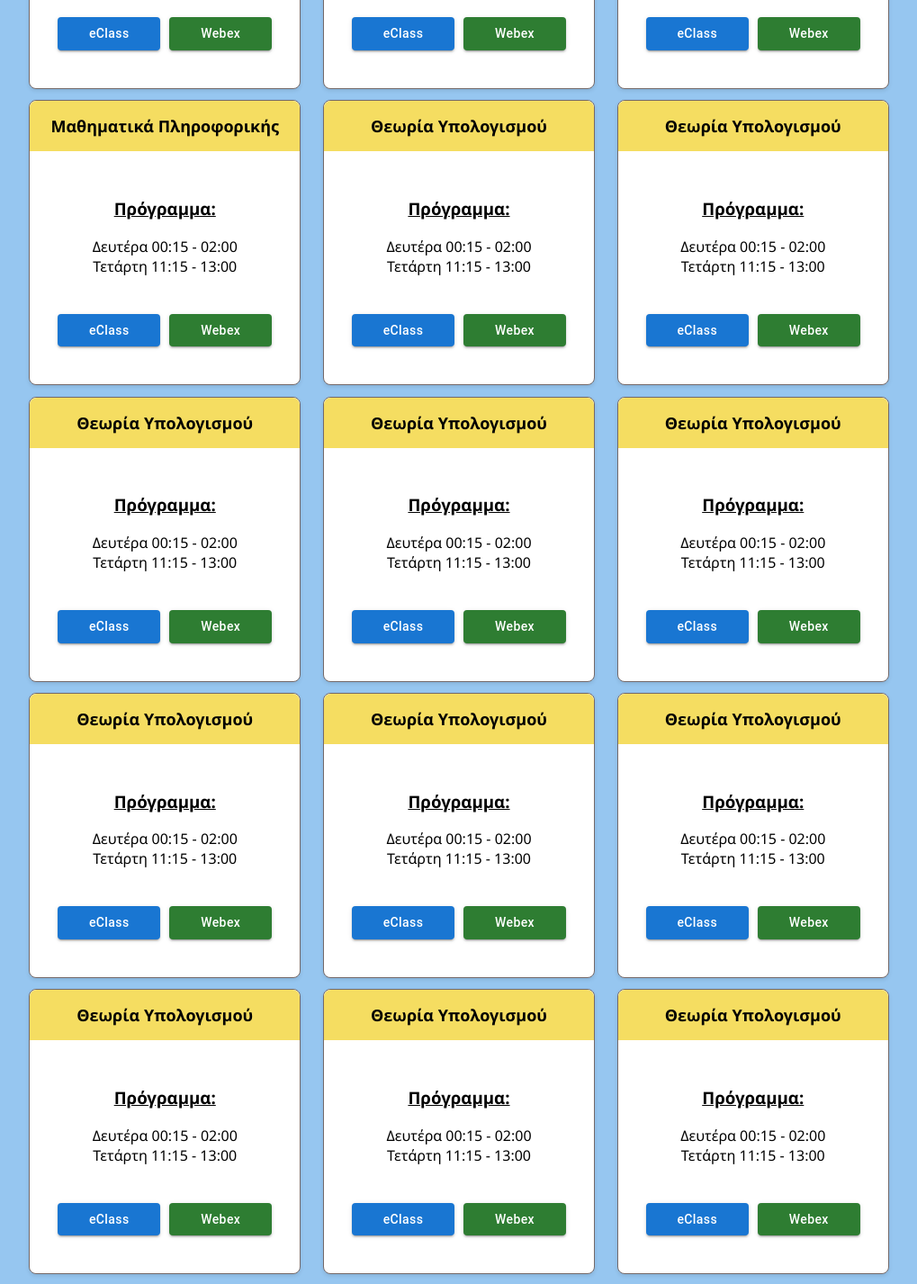
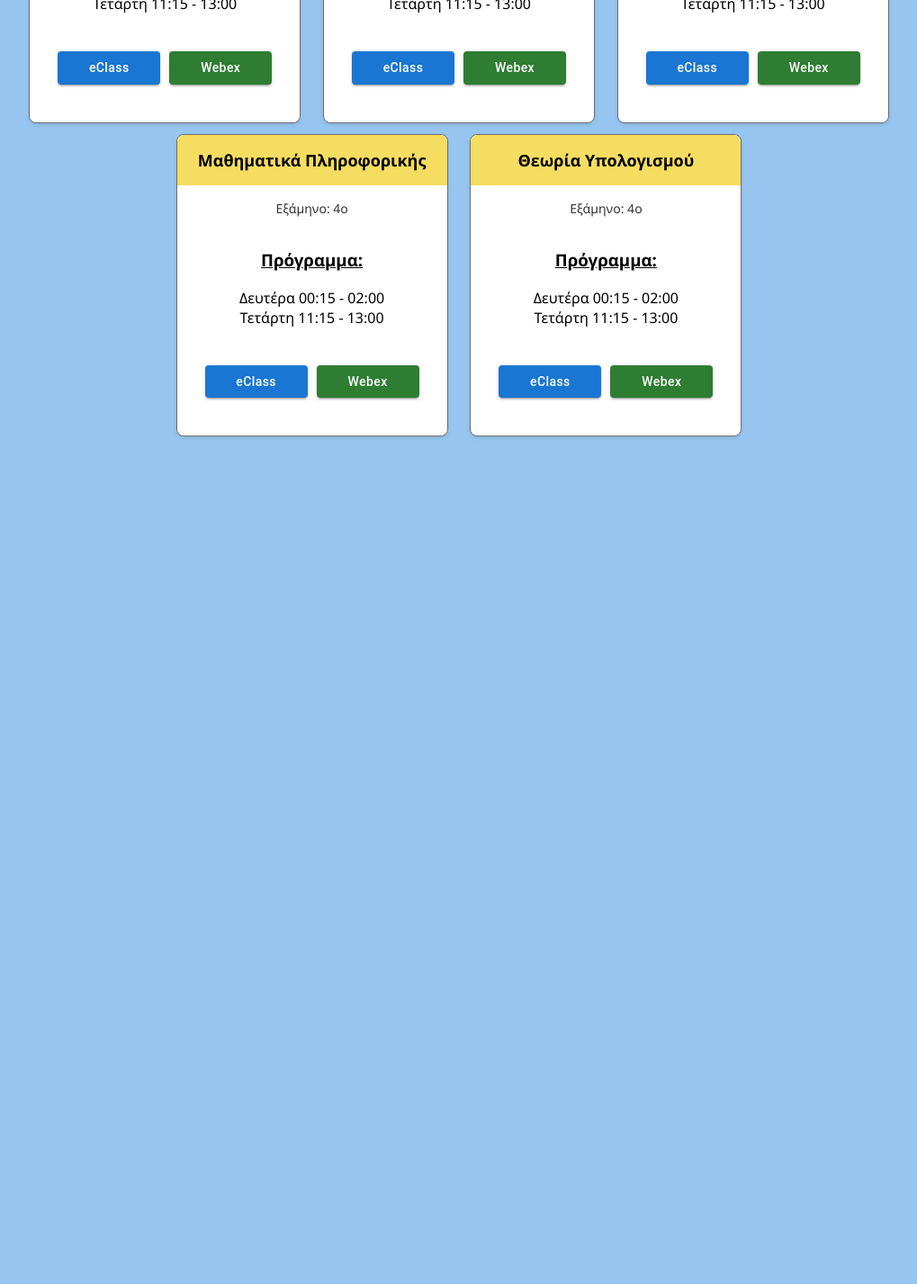
Before and after one commit to mgiannopoulos24/DIT-Webex-Links, a React (Create React App) app: page / in a window 1280 px wide. Shown: the part 760-2187 px from the top of the page at 90% size, without its empty margins (130-1149 px from the left). After the commit the page ends 1271 px from the top, so only its background shows below. Built offline with nearby package versions, Linux system fonts and the light colour scheme.

Commit message:
Added a semester sub header to every card

```diff
--- a/src/App.jsx
+++ b/src/App.jsx
@@ -20,29 +20,7 @@ const App=()=> {
         <CustomCard title="Λογικός Προγραμματισμός" schedule="Δευτέρα 00:15 - 02:00, Τετάρτη 11:15 - 13:00" link="uoa.webex.com" semester={4}/>
         <CustomCard title="Μαθηματικά Πληροφορικής" schedule="Δευτέρα 00:15 - 02:00, Τετάρτη 11:15 - 13:00" link="uoa.webex.com" semester={4}/>
         <CustomCard title="Θεωρία Υπολογισμού" schedule="Δευτέρα 00:15 - 02:00, Τετάρτη 11:15 - 13:00" link="uoa.webex.com" semester={4}/>
-        <CustomCard title="Θεωρία Υπολογισμού" schedule="Δευτέρα 00:15 - 02:00, Τετάρτη 11:15 - 13:00" link="uoa.webex.com" semester={4}/>
-        <CustomCard title="Θεωρία Υπολογισμού" schedule="Δευτέρα 00:15 - 02:00, Τετάρτη 11:15 - 13:00" link="uoa.webex.com" semester={4}/>
-        <CustomCard title="Θεωρία Υπολογισμού" schedule="Δευτέρα 00:15 - 02:00, Τετάρτη 11:15 - 13:00" link="uoa.webex.com" semester={4}/>
-        <CustomCard title="Θεωρία Υπολογισμού" schedule="Δευτέρα 00:15 - 02:00, Τετάρτη 11:15 - 13:00" link="uoa.webex.com" semester={4}/>
-        <CustomCard title="Θεωρία Υπολογισμού" schedule="Δευτέρα 00:15 - 02:00, Τετάρτη 11:15 - 13:00" link="uoa.webex.com" semester={4}/>
-        <CustomCard title="Θεωρία Υπολογισμού" schedule="Δευτέρα 00:15 - 02:00, Τετάρτη 11:15 - 13:00" link="uoa.webex.com" semester={4}/>
-        <CustomCard title="Θεωρία Υπολογισμού" schedule="Δευτέρα 00:15 - 02:00, Τετάρτη 11:15 - 13:00" link="uoa.webex.com" semester={4}/>
-        <CustomCard title="Θεωρία Υπολογισμού" schedule="Δευτέρα 00:15 - 02:00, Τετάρτη 11:15 - 13:00" link="uoa.webex.com" semester={4}/>
-        <CustomCard title="Θεωρία Υπολογισμού" schedule="Δευτέρα 00:15 - 02:00, Τετάρτη 11:15 - 13:00" link="uoa.webex.com" semester={4}/>
-        <CustomCard title="Θεωρία Υπολογισμού" schedule="Δευτέρα 00:15 - 02:00, Τετάρτη 11:15 - 13:00" link="uoa.webex.com" semester={4}/>
-        <CustomCard title="Θεωρία Υπολογισμού" schedule="Δευτέρα 00:15 - 02:00, Τετάρτη 11:15 - 13:00" link="uoa.webex.com" semester={4}/>
-        <CustomCard title="Θεωρία Υπολογισμού" schedule="Δευτέρα 00:15 - 02:00, Τετάρτη 11:15 - 13:00" link="uoa.webex.com" semester={4}/>
-        <CustomCard title="Θεωρία Υπολογισμού" schedule="Δευτέρα 00:15 - 02:00, Τετάρτη 11:15 - 13:00" link="uoa.webex.com" semester={4}/>
-        <CustomCard title="Θεωρία Υπολογισμού" schedule="Δευτέρα 00:15 - 02:00, Τετάρτη 11:15 - 13:00" link="uoa.webex.com" semester={4}/>
-        <CustomCard title="Θεωρία Υπολογισμού" schedule="Δευτέρα 00:15 - 02:00, Τετάρτη 11:15 - 13:00" link="uoa.webex.com" semester={4}/>
-        <CustomCard title="Θεωρία Υπολογισμού" schedule="Δευτέρα 00:15 - 02:00, Τετάρτη 11:15 - 13:00" link="uoa.webex.com" semester={4}/>
-        <CustomCard title="Θεωρία Υπολογισμού" schedule="Δευτέρα 00:15 - 02:00, Τετάρτη 11:15 - 13:00" link="uoa.webex.com" semester={4}/>
-        <CustomCard title="Θεωρία Υπολογισμού" schedule="Δευτέρα 00:15 - 02:00, Τετάρτη 11:15 - 13:00" link="uoa.webex.com" semester={4}/>
-        <CustomCard title="Θεωρία Υπολογισμού" schedule="Δευτέρα 00:15 - 02:00, Τετάρτη 11:15 - 13:00" link="uoa.webex.com" semester={4}/>
-        <CustomCard title="Θεωρία Υπολογισμού" schedule="Δευτέρα 00:15 - 02:00, Τετάρτη 11:15 - 13:00" link="uoa.webex.com" semester={4}/>
-        <CustomCard title="Θεωρία Υπολογισμού" schedule="Δευτέρα 00:15 - 02:00, Τετάρτη 11:15 - 13:00" link="uoa.webex.com" semester={4}/>
-        <CustomCard title="Θεωρία Υπολογισμού" schedule="Δευτέρα 00:15 - 02:00, Τετάρτη 11:15 - 13:00" link="uoa.webex.com" semester={4}/>
-        <CustomCard title="Θεωρία Υπολογισμού" schedule="Δευτέρα 00:15 - 02:00, Τετάρτη 11:15 - 13:00" link="uoa.webex.com" semester={4}/>
+
       </div>
     </div>
     </>
--- a/src/CustomCard/CustomCard.css
+++ b/src/CustomCard/CustomCard.css
@@ -64,3 +64,10 @@
     border-radius: 4px;
     text-transform: none;
 }
+
+h6{
+    margin: 0;
+    font-size: 14px;
+    font-weight: 400;
+    color: #333;
+}
--- a/src/CustomCard/CustomCard.jsx
+++ b/src/CustomCard/CustomCard.jsx
@@ -25,6 +25,7 @@ const CustomCard = ({ title, schedule, link, semester }) => {
                 <h1>{title}</h1>
             </div>
             <div className="content" style={{ flex: '1', display: 'flex', flexDirection: 'column', justifyContent: 'space-between' }}>
+                <h6>Εξάμηνο: {semester}ο</h6>
                 <div className="schedule-section">
                     <h3 style={{ textDecoration: "underline", textAlign: "center" }}>Πρόγραμμα:</h3>
                     <ul style={{ listStyle: "none", padding: "0", textAlign: "center" }}>
```
